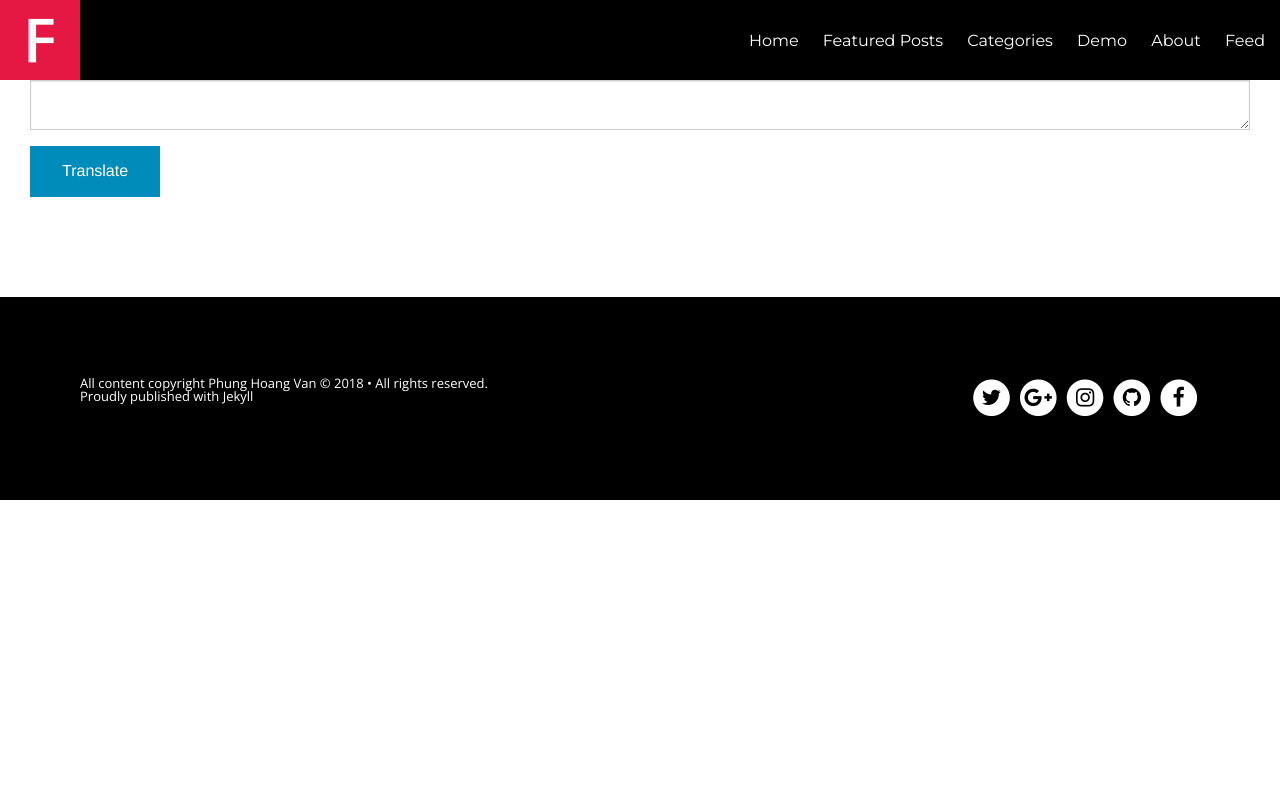
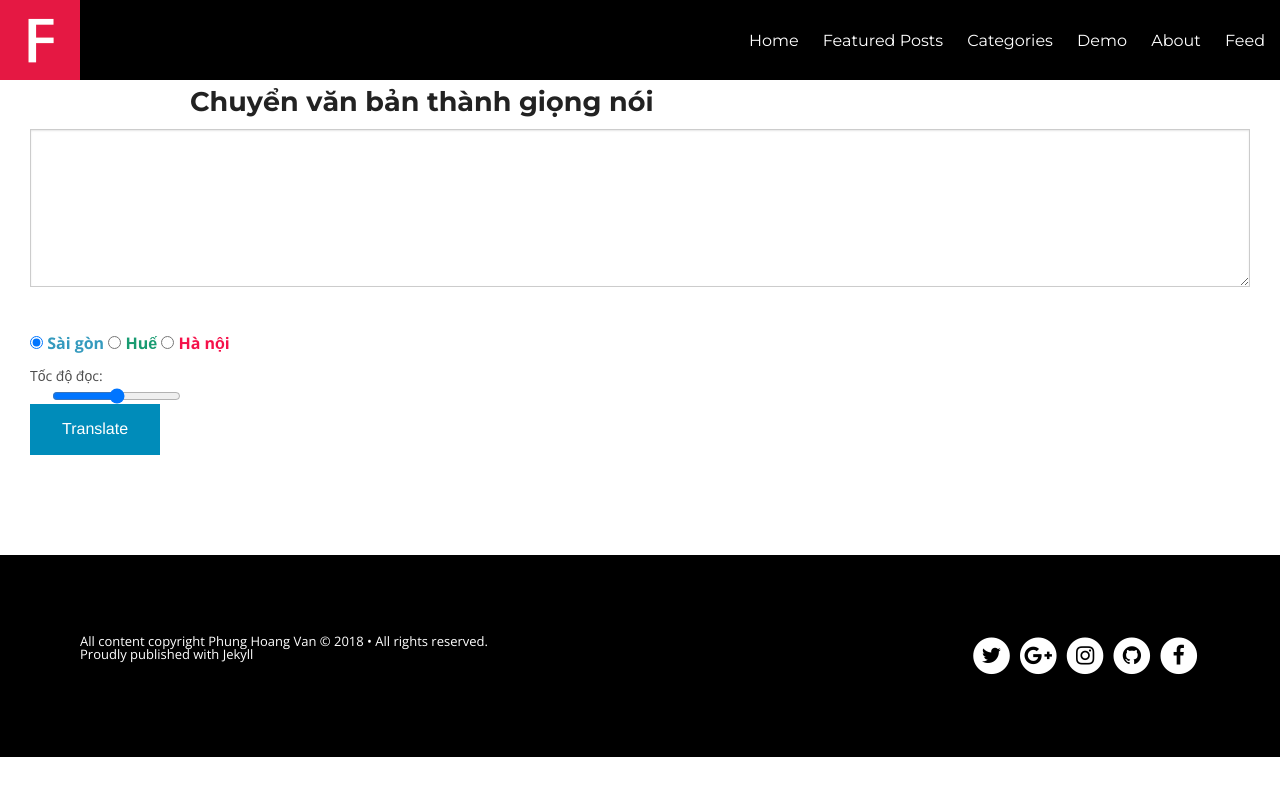
Before and after one commit to phunghv/phunghv.github.io, a Jekyll site: the page built from demo.html, in a window 1280 px wide. Shown: the top 796 px of the page. Built offline with Jekyll 4.4.1, drawn with Linux system fonts in a browser that asks for light colours; nearby versions of some CDN libraries.

Commit message:
update demo page

```diff
--- a/assets/js/demo/main.js
+++ b/assets/js/demo/main.js
@@ -1 +1,18 @@
 console.log("start js demo")
+function getAudio() {
+    var xhttp = new XMLHttpRequest();
+    var voice = $('input[name=voice]:checked').val();
+    var speed = $('input[name=speed]').val();
+    var content = $('textarea[name=dm-content]')
+                    .val()
+                    .replace(/ /g, '+')
+    xhttp.onreadystatechange = function() {
+      if (this.readyState == 4 && this.status == 200) {
+       document.getElementById("dm-result").innerHTML = this.responseText;
+      }
+    };
+    xhttp.open("POST", "https://ailab.hcmus.edu.vn/vos/demo.php", true);
+    var data = "text="+content+"&speed="+speed+"&voice"+voice;
+    console.log(data);
+    xhttp.send(data);
+}
--- a/demo.html
+++ b/demo.html
@@ -4,6 +4,18 @@ permalink: /demo/
 title: Demo
 description: "Demo some funny features"
 ---
-<textarea name="dm-content" id="dm-content-id"></textarea>
-<button name="dm-translate">Translate</button>
+<h3>Chuyển văn bản thành giọng nói</h3>
+<textarea name="dm-content" id="dm-content-id" rows="10"></textarea>
+<br><br>
+<input type="radio" name="voice" value="kp" checked>
+<b style="color:#349abe;">Sài gòn</b>
+<input type="radio" name="voice" value="bg">
+<b style="color:#189b71;">Huế</b>
+<input type="radio" name="voice" value="bt">
+<b style="color:#f5114a;">Hà nội</b>
+<br>
+<label style="vertical-align: middle;">Tốc độ đọc:</label>
+<input type="range" name="speed" min="0.7" max="1.3" step="0.05" value="1" style="vertical-align: middle; margin-left: 22px;">
+<br>
+<button name="dm-translate" onclick="getAudio()">Translate</button>
 <div id="dm-result"></div>
```
